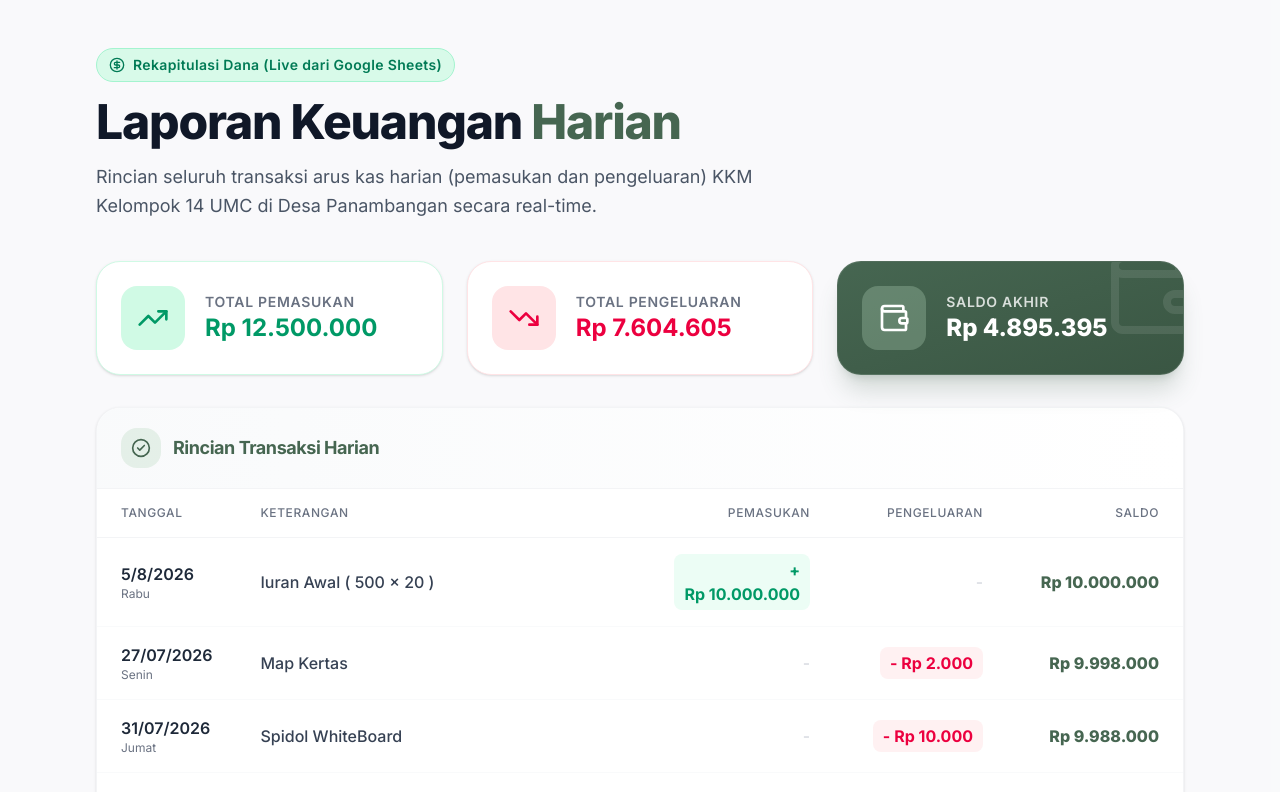
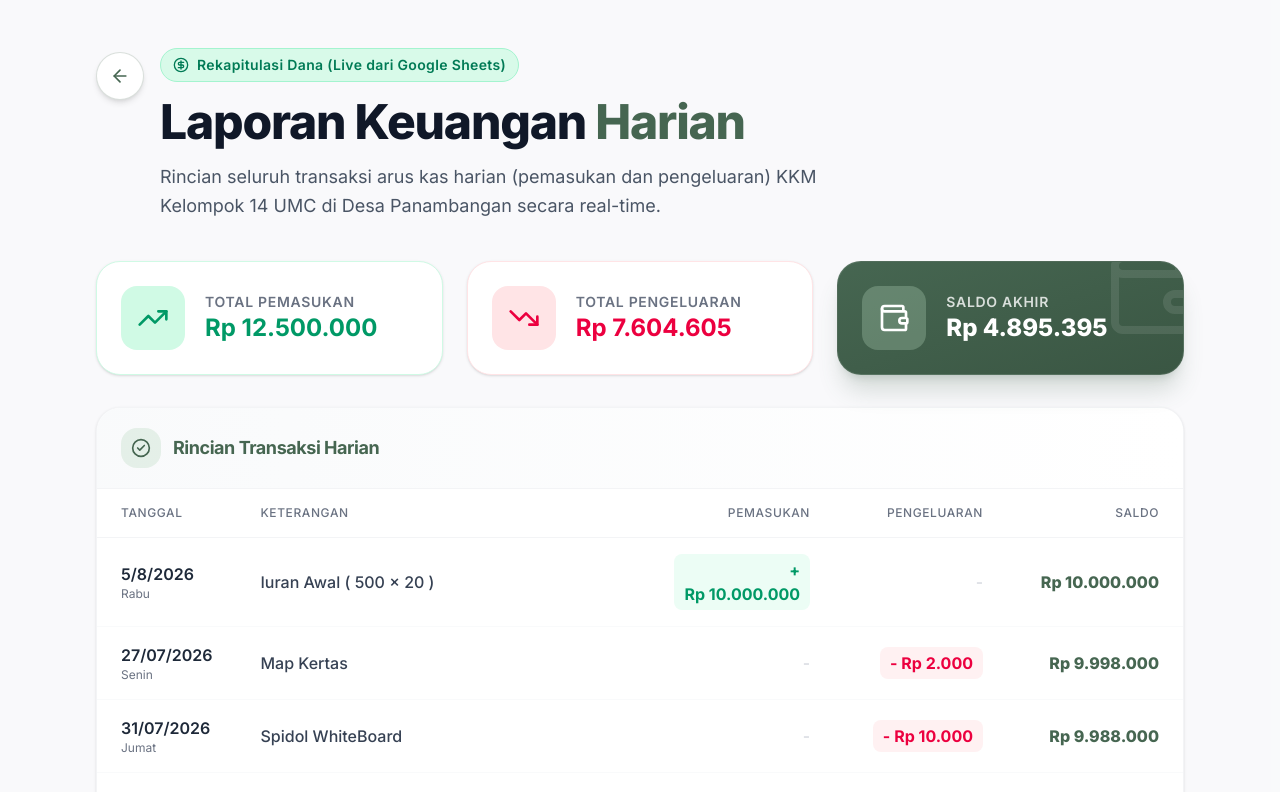
Before and after one commit to adin07-code/Desa-Panambangan, a Next.js app: page /laporan-keuangan in a window 1280 px wide. Shown: the top 792 px of the page. Built offline with nearby package versions, Linux system fonts and the light colour scheme; no server answers; a web font is replaced by a local one.

Commit message:
feat: add back button to Laporan Keuangan and RAB pages

```diff
--- a/src/app/laporan-keuangan/page.tsx
+++ b/src/app/laporan-keuangan/page.tsx
@@ -2,7 +2,8 @@
 
 import React, { useEffect, useState } from 'react';
 import KeuanganTable from '@/components/KeuanganTable';
-import { CircleDollarSign } from 'lucide-react';
+import { CircleDollarSign, ArrowLeft } from 'lucide-react';
+import Link from 'next/link';
 
 export default function LaporanKeuanganPage() {
   const [data, setData] = useState([]);
@@ -30,7 +31,11 @@ export default function LaporanKeuanganPage() {
     <div className="min-h-screen bg-gray-50/50">
       <div className="max-w-6xl mx-auto px-4 sm:px-6 lg:px-8 py-12">
         {/* Header Section */}
-        <div className="flex flex-col items-start gap-4 mb-10 animate-in fade-in slide-in-from-top-4 duration-700 ease-out">
+        <div className="flex flex-col md:flex-row md:items-start gap-4 mb-10 animate-in fade-in slide-in-from-top-4 duration-700 ease-out">
+          <Link href="/" className="w-12 h-12 flex items-center justify-center bg-white border border-[#466651]/20 rounded-full shadow-md hover:bg-gray-50 hover:scale-105 transition-all shrink-0 mt-1">
+            <ArrowLeft className="w-5 h-5 text-[#466651]" />
+          </Link>
+          <div className="flex flex-col items-start gap-4">
             <div className="inline-flex items-center gap-2 px-3 py-1.5 rounded-full bg-emerald-100/80 text-emerald-700 text-sm font-semibold tracking-wide border border-emerald-200">
               <CircleDollarSign className="w-4 h-4" />
               <span>Rekapitulasi Dana (Live dari Google Sheets)</span>
@@ -41,6 +46,7 @@ export default function LaporanKeuanganPage() {
             <p className="text-lg text-gray-600 max-w-2xl leading-relaxed">
               Rincian seluruh transaksi arus kas harian (pemasukan dan pengeluaran) KKM Kelompok 14 UMC di Desa Panambangan secara real-time.
             </p>
+          </div>
         </div>
 
         {/* Content Section */}
--- a/src/app/rab/page.tsx
+++ b/src/app/rab/page.tsx
@@ -2,7 +2,8 @@ import React from 'react';
 import { rabData } from '@/data/rabData';
 import RabTable from '@/components/RabTable';
 import { Metadata } from 'next';
-import { WalletCards } from 'lucide-react';
+import { WalletCards, ArrowLeft } from 'lucide-react';
+import Link from 'next/link';
 
 export const metadata: Metadata = {
   title: 'RAB - KKM 14 UMC Desa Panambangan',
@@ -14,7 +15,11 @@ export default function RabPage() {
     <div className="min-h-screen bg-gray-50/50">
       <div className="max-w-6xl mx-auto px-4 sm:px-6 lg:px-8 py-12">
         {/* Header Section */}
-        <div className="flex flex-col items-start gap-4 mb-10 animate-in fade-in slide-in-from-top-4 duration-700 ease-out">
+        <div className="flex flex-col md:flex-row md:items-start gap-4 mb-10 animate-in fade-in slide-in-from-top-4 duration-700 ease-out">
+          <Link href="/" className="w-12 h-12 flex items-center justify-center bg-white border border-[#466651]/20 rounded-full shadow-md hover:bg-gray-50 hover:scale-105 transition-all shrink-0 mt-1">
+            <ArrowLeft className="w-5 h-5 text-[#466651]" />
+          </Link>
+          <div className="flex flex-col items-start gap-4">
             <div className="inline-flex items-center gap-2 px-3 py-1.5 rounded-full bg-[#b2d5bb]/30 text-[#466651] text-sm font-semibold tracking-wide">
               <WalletCards className="w-4 h-4" />
               <span>Transparansi Dana</span>
@@ -26,6 +31,7 @@ export default function RabPage() {
               Daftar estimasi anggaran yang dibutuhkan untuk menunjang seluruh program kerja dan kegiatan harian KKM Kelompok 14 UMC di Desa Panambangan.
             </p>
           </div>
+        </div>
 
         {/* Content Section */}
         <RabTable data={rabData} />
```
Lines whose indentation alone changed are shown as unchanged.
